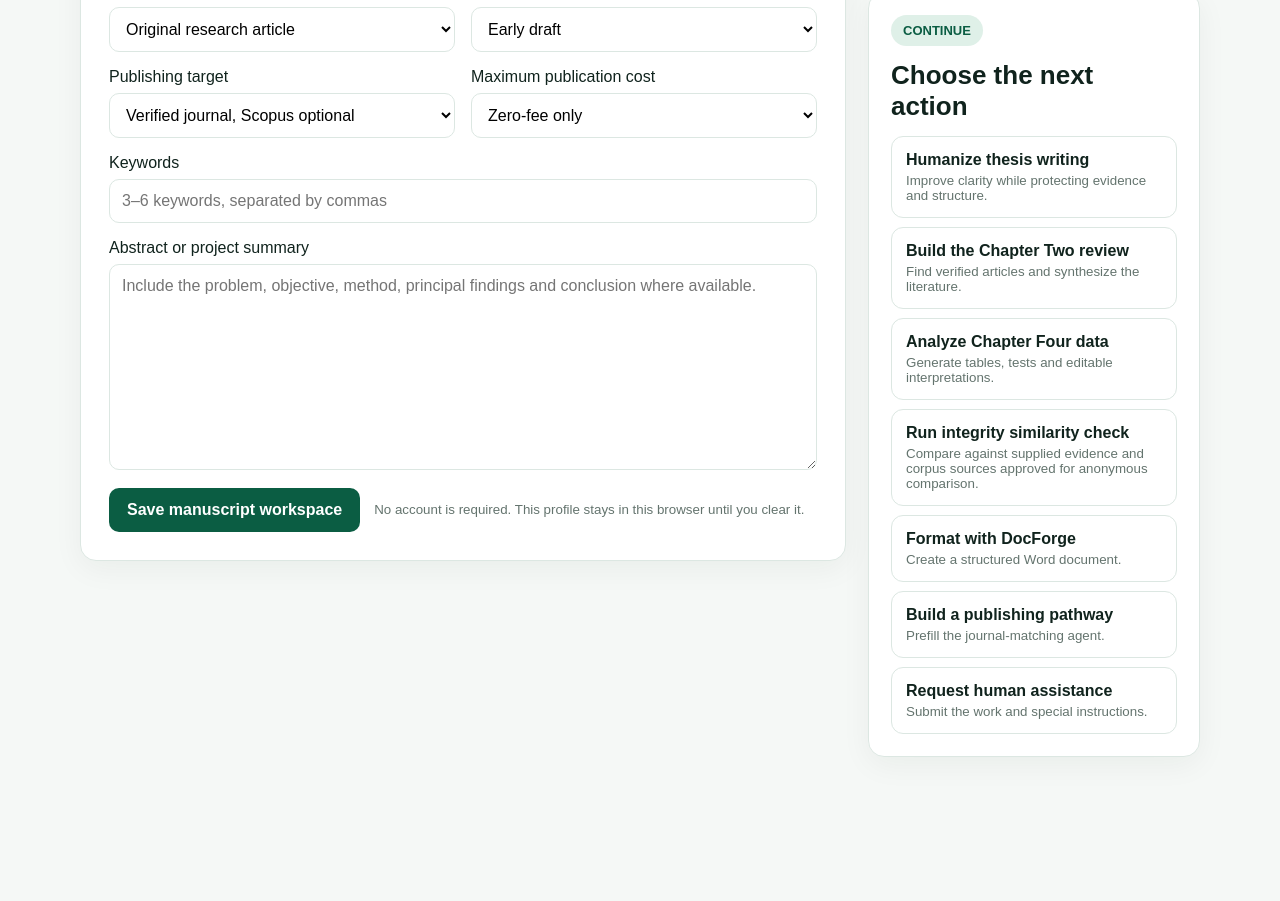
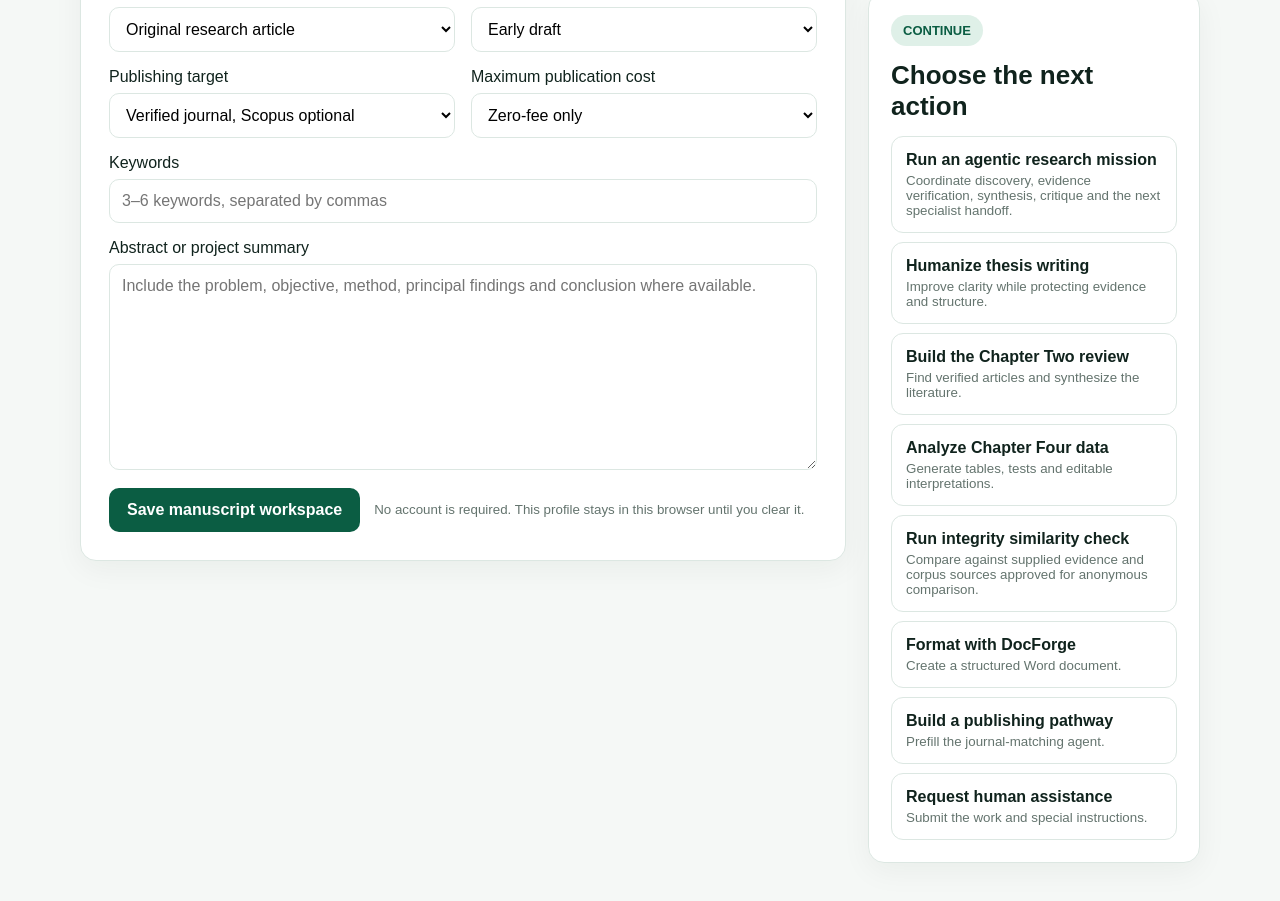
Before and after one commit to mabrig1/Scholar, a Next.js app: page /workspace in a window 1280 px wide. Shown: the part 920-1821 px from the top of the page. Before the commit the page ends 1725 px from the top, so only its background shows below. Built offline with nearby package versions, Linux system fonts and the light colour scheme; no server answers.

Commit message:
feat: add Research Agent handoff to workspace

```diff
--- a/app/workspace/WorkspaceClient.tsx
+++ b/app/workspace/WorkspaceClient.tsx
@@ -95,6 +95,7 @@ export default function WorkspaceClient() {
           <article className="card workspace-next-card">
             <span className="badge">CONTINUE</span>
             <h2>Choose the next action</h2>
+            <button type="button" onClick={() => continueTo("/research-agent")}><strong>Run an agentic research mission</strong><small>Coordinate discovery, evidence verification, synthesis, critique and the next specialist handoff.</small></button>
             <button type="button" onClick={() => continueTo("/humanizer")}><strong>Humanize thesis writing</strong><small>Improve clarity while protecting evidence and structure.</small></button>
             <button type="button" onClick={() => continueTo("/chapter-two")}><strong>Build the Chapter Two review</strong><small>Find verified articles and synthesize the literature.</small></button>
             <button type="button" onClick={() => continueTo("/chapter-four")}><strong>Analyze Chapter Four data</strong><small>Generate tables, tests and editable interpretations.</small></button>
```
